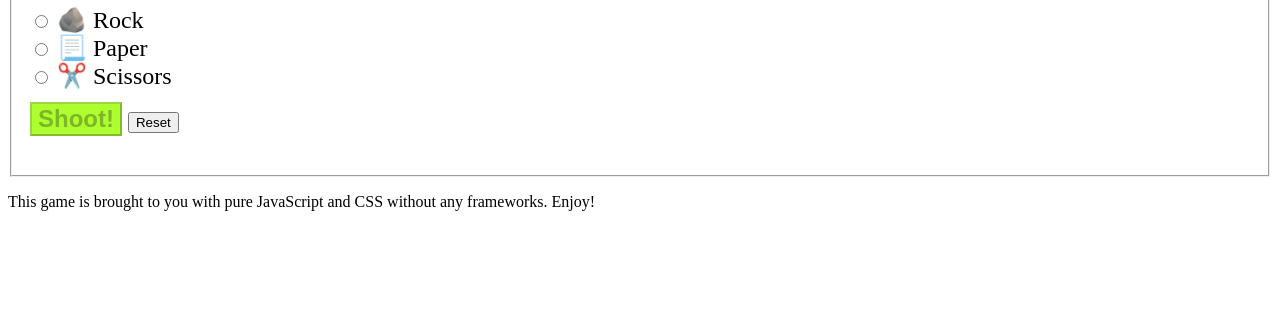
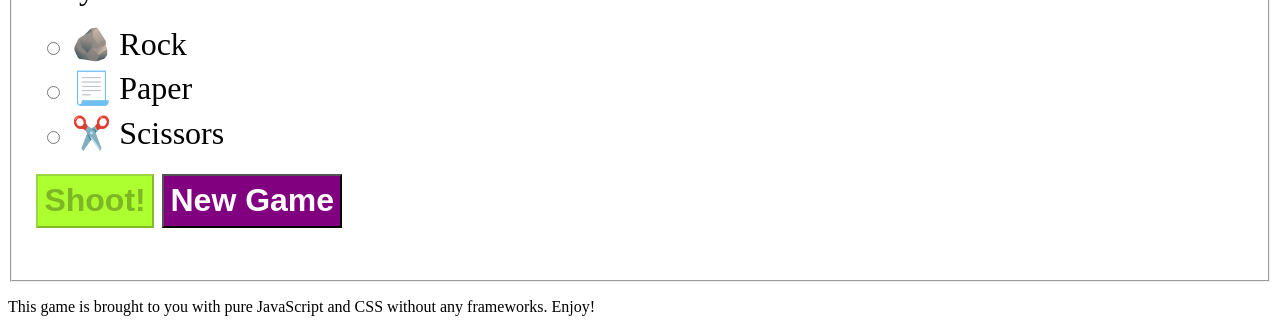
Before and after one commit to rietta/rock-paper-scissors-tournament, a plain HTML site: page game.html in a window 1280 px wide. Shown: the part 467-800 px from the top of the page. Drawn offline with Linux system fonts and the light colour scheme.

Commit message:
Bigger buttons

```diff
--- a/board.css
+++ b/board.css
@@ -67,12 +67,26 @@
 }
 
 fieldset {
-  font-size: 1.5em;
+  font-size: 2.0em;
+  .field {
+    margin: 0.2em;
+  }
 
   input[type=submit] {
     margin-top: 0.5em;
     font-size: 1em;
     font-weight: bold;
     background-color: greenyellow;
+    padding: 0.2em;
+
+  }
+
+  input[type=reset] {
+    margin-top: 0.5em;
+    font-size: 1em;
+    font-weight: bold;
+    background-color: purple;
+    color: white;
+    padding: 0.2em;
   }
 }
--- a/game.html
+++ b/game.html
@@ -81,24 +81,24 @@
     <fieldset id="game-selection">
       <legend>Player's Choice</legend>
       <form id="player_choice_form"  onsubmit="javascript: event.preventDefault(); play();">
-        <div>
+        <div class="field">
           <input type="radio" id="r1" name="item" value="rock"/>
           <label for="r1">🪨 Rock</label>
         </div>
 
-        <div>
+        <div class="field">
           <input type="radio" id="r2" name="item"value="paper"/>
           <label for="r2">📃 Paper</label>
         </div>
 
-        <div>
+        <div class="field">
           <input type="radio" id="r3" name="item" value="scissors"/>
           <label for="r3">✂️ Scissors</label>
         </div>
 
 
         <input type="submit" value="Shoot!" id="shoot_button" disabled=true/>
-        <input type="reset" value="Reset" onclick="javascript: reset_game();"/>
+        <input type="reset" value="New Game" onclick="javascript: reset_game();"/>
       </form>
     </fieldset>
 
--- a/rockpaperscissors.js
+++ b/rockpaperscissors.js
@@ -234,7 +234,6 @@ function call_tie() {
 }
 
 function set_ready_to_play(enabled) {
-  console.log("Changing shoot button status to " + enabled);
   button = document.getElementById('shoot_button');
   button.disabled = !enabled;
 }
```
